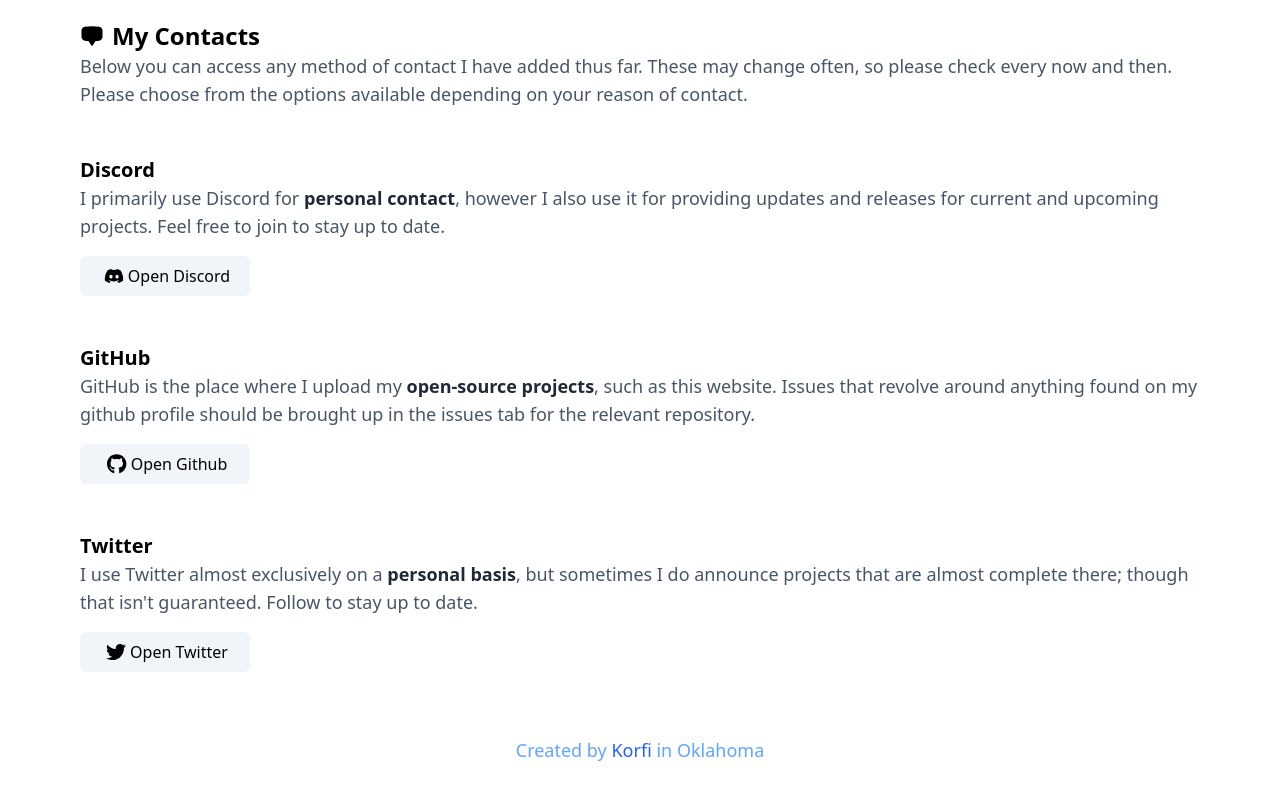
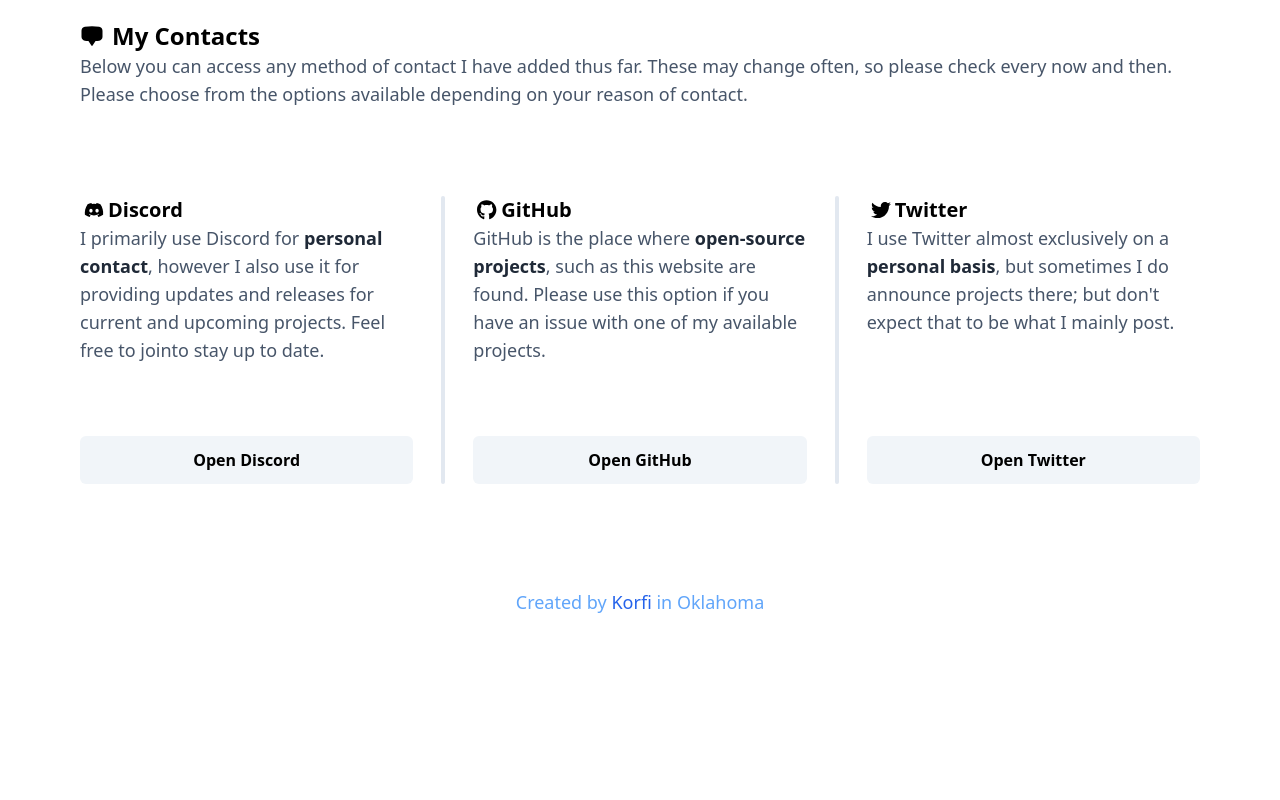
Before and after one commit to Korfi8267/Interstate, a Vue app: page / in a window 1280 px wide. Shown: the part 824-1624 px from the top of the page. After the commit the page ends 1488 px from the top, so only its background shows below. Built offline with nearby package versions, Linux system fonts and the light colour scheme.

Commit message:
redesign contact options/info

```diff
--- a/src/views/Home.vue
+++ b/src/views/Home.vue
@@ -80,65 +80,72 @@
     </div>
 </div>
 
-<div class="flex flex-row items-center justify-center px-7 md:px-20">
-  <div class="flex-grow max-w-[1230px] text-xl font-semibold text-black dark:text-white">Discord</div>
-</div>
-<div class="flex flex-row px-7 md:px-20 justify-center">
-  <div class="flex-grow max-w-[1230px] text-lg font-medium text-slate-600 dark:text-slate-400 mb-4">
-      I primarily use Discord for <a class="font-semibold text-gray-800 dark:text-slate-300">personal contact</a>,
-      however I also use it for providing updates and releases for current and upcoming projects. Feel free to join
-      to stay up to date.
-    </div>
-</div>
-
-<div class="flex flex-row items-center justify-center px-7 md:px-20 mb-12">
-  <div class="flex-grow max-w-[1230px]">
-  <a href="https://discord.gg/WXcdtQK" type="button" data-mdb-ripple="true" data-mdb-ripple-color="light" class="text-center justify-center w-[170px] h-10 transition ease-in-out delay-50 hover:scale-105 rounded-md text-black dark:text-white hover:text-blue-400 bg-slate-100 dark:bg-slate-700 hover:bg-slate-200 dark:hover:bg-slate-600 items-center flex">
-    <svg xmlns="http://www.w3.org/2000/svg" viewBox="0 0 640 512" class="w-5 h-5 mx-1">
+<div class="flex justify-center mb-12 px-7 md:px-20">
+  <div class="w-[1230px] items-center flex-row flex-nowrap flex snap-mandatory snap-x scroll-smooth rounded-md overflow-x-scroll gap-7">
+    <div class="flex-grow snap-start w-72 h-72 rounded-lg flex flex-col shrink-0">
+      <div class="flex flex-row flex-nowrap items-center">
+        <svg xmlns="http://www.w3.org/2000/svg" viewBox="0 0 640 512" class="w-5 h-5 mx-1 text-black dark:text-white">
         <path fill="currentColor" d="M524.531,69.836a1.5,1.5,0,0,0-.764-.7A485.065,485.065,0,0,0,404.081,32.03a1.816,1.816,0,0,0-1.923.91,337.461,337.461,0,0,0-14.9,30.6,447.848,447.848,0,0,0-134.426,0,309.541,309.541,0,0,0-15.135-30.6,1.89,1.89,0,0,0-1.924-.91A483.689,483.689,0,0,0,116.085,69.137a1.712,1.712,0,0,0-.788.676C39.068,183.651,18.186,294.69,28.43,404.354a2.016,2.016,0,0,0,.765,1.375A487.666,487.666,0,0,0,176.02,479.918a1.9,1.9,0,0,0,2.063-.676A348.2,348.2,0,0,0,208.12,430.4a1.86,1.86,0,0,0-1.019-2.588,321.173,321.173,0,0,1-45.868-21.853,1.885,1.885,0,0,1-.185-3.126c3.082-2.309,6.166-4.711,9.109-7.137a1.819,1.819,0,0,1,1.9-.256c96.229,43.917,200.41,43.917,295.5,0a1.812,1.812,0,0,1,1.924.233c2.944,2.426,6.027,4.851,9.132,7.16a1.884,1.884,0,0,1-.162,3.126,301.407,301.407,0,0,1-45.89,21.83,1.875,1.875,0,0,0-1,2.611,391.055,391.055,0,0,0,30.014,48.815,1.864,1.864,0,0,0,2.063.7A486.048,486.048,0,0,0,610.7,405.729a1.882,1.882,0,0,0,.765-1.352C623.729,277.594,590.933,167.465,524.531,69.836ZM222.491,337.58c-28.972,0-52.844-26.587-52.844-59.239S193.056,219.1,222.491,219.1c29.665,0,53.306,26.82,52.843,59.239C275.334,310.993,251.924,337.58,222.491,337.58Zm195.38,0c-28.971,0-52.843-26.587-52.843-59.239S388.437,219.1,417.871,219.1c29.667,0,53.307,26.82,52.844,59.239C470.715,310.993,447.538,337.58,417.871,337.58Z"/>
         </svg>
-    <div class="font-semibold sm:font-medium">Open Discord</div>
+        <div class="align-left text-xl font-semibold text-black dark:text-white">Discord</div>
+      </div>
+      <div class="text-lg font-medium text-slate-600 dark:text-slate-400 mb-4">
+        I primarily use Discord for <a class="font-semibold text-gray-800 dark:text-slate-300">personal contact</a>, however I
+        also use it for providing updates and releases for current and upcoming projects. Feel free to jointo stay up to date.
+      </div>
+      <div class="flex-grow"></div>
+      <div class="flex items-center">
+        <a href="https://discord.gg/WXcdtQK" type="button" data-mdb-ripple="true" data-mdb-ripple-color="light" class="w-full text-center justify-center transition ease-in-out delay-50 hover:scale-105 rounded-md hover:bg-blue-400 dark:hover:bg-blue-600 bg-slate-100 dark:bg-slate-700 items-center flex">
+        <div class="w-full transition ease-in-out delay-50 p-3 text-cener text-black dark:text-white hover:text-white font-semibold">Open Discord</div>
         </a>
       </div>
     </div>
 
-<div class="flex flex-row items-center justify-center px-7 md:px-20">
-  <div class="flex-grow max-w-[1230px] text-xl font-semibold text-black dark:text-white">GitHub</div>
+    <div class="flex">
+      <hr class="flex-grow w-1 h-72 mx-auto bg-slate-200 border-0 rounded my-10 dark:bg-slate-700">
     </div>
-<div class="flex flex-row px-7 md:px-20 justify-center">
-  <div class="flex-grow max-w-[1230px] text-lg font-medium text-slate-600 dark:text-slate-400 mb-4">
-      GitHub is the place where I upload my <a class="font-semibold text-gray-800 dark:text-slate-300">open-source projects</a>,
-      such as this website. Issues that revolve around anything found on my github profile should be brought up in the issues tab for the relevant repository.
-    </div>
-</div>
-<div class="flex flex-row items-center justify-center px-7 md:px-20 mb-12">
-  <div class="flex-grow max-w-[1230px]">
-    <a href="https://github.com/Korfi8267" type="button" data-mdb-ripple="true" data-mdb-ripple-color="light" class="w-[170px] h-10 text-center justify-center transition ease-in-out delay-50 hover:scale-105 rounded-md text-black dark:text-white hover:text-slate-700 dark:hover:text-slate-400 bg-slate-100 dark:bg-slate-700 hover:bg-slate-200 dark:hover:bg-slate-600 items-center flex">
-  <svg xmlns="http://www.w3.org/2000/svg" viewBox="0 0 512 512" class="w-5 h-5 mx-1">
+
+    <div class="flex-grow snap-center w-72 h-72 rounded-lg flex flex-col shrink-0">
+      <div class="flex flex-row flex-nowrap items-center">
+        <svg xmlns="http://www.w3.org/2000/svg" viewBox="0 0 512 512" class="w-5 h-5 mx-1 text-black dark:text-white">
     <path fill="currentColor" d="M165.9 397.4c0 2-2.3 3.6-5.2 3.6-3.3.3-5.6-1.3-5.6-3.6 0-2 2.3-3.6 5.2-3.6 3-.3 5.6 1.3 5.6 3.6zm-31.1-4.5c-.7 2 1.3 4.3 4.3 4.9 2.6 1 5.6 0 6.2-2s-1.3-4.3-4.3-5.2c-2.6-.7-5.5.3-6.2 2.3zm44.2-1.7c-2.9.7-4.9 2.6-4.6 4.9.3 2 2.9 3.3 5.9 2.6 2.9-.7 4.9-2.6 4.6-4.6-.3-1.9-3-3.2-5.9-2.9zM244.8 8C106.1 8 0 113.3 0 252c0 110.9 69.8 205.8 169.5 239.2 12.8 2.3 17.3-5.6 17.3-12.1 0-6.2-.3-40.4-.3-61.4 0 0-70 15-84.7-29.8 0 0-11.4-29.1-27.8-36.6 0 0-22.9-15.7 1.6-15.4 0 0 24.9 2 38.6 25.8 21.9 38.6 58.6 27.5 72.9 20.9 2.3-16 8.8-27.1 16-33.7-55.9-6.2-112.3-14.3-112.3-110.5 0-27.5 7.6-41.3 23.6-58.9-2.6-6.5-11.1-33.3 2.6-67.9 20.9-6.5 69 27 69 27 20-5.6 41.5-8.5 62.8-8.5s42.8 2.9 62.8 8.5c0 0 48.1-33.6 69-27 13.7 34.7 5.2 61.4 2.6 67.9 16 17.7 25.8 31.5 25.8 58.9 0 96.5-58.9 104.2-114.8 110.5 9.2 7.9 17 22.9 17 46.4 0 33.7-.3 75.4-.3 83.6 0 6.5 4.6 14.4 17.3 12.1C428.2 457.8 496 362.9 496 252 496 113.3 383.5 8 244.8 8zM97.2 352.9c-1.3 1-1 3.3.7 5.2 1.6 1.6 3.9 2.3 5.2 1 1.3-1 1-3.3-.7-5.2-1.6-1.6-3.9-2.3-5.2-1zm-10.8-8.1c-.7 1.3.3 2.9 2.3 3.9 1.6 1 3.6.7 4.3-.7.7-1.3-.3-2.9-2.3-3.9-2-.6-3.6-.3-4.3.7zm32.4 35.6c-1.6 1.3-1 4.3 1.3 6.2 2.3 2.3 5.2 2.6 6.5 1 1.3-1.3.7-4.3-1.3-6.2-2.2-2.3-5.2-2.6-6.5-1zm-11.4-14.7c-1.6 1-1.6 3.6 0 5.9 1.6 2.3 4.3 3.3 5.6 2.3 1.6-1.3 1.6-3.9 0-6.2-1.4-2.3-4-3.3-5.6-2z"/>
   </svg>
-  <div class="font-semibold sm:font-medium">Open Github</div>
+        <div class="align-left text-xl font-semibold text-black dark:text-white">GitHub</div>
+      </div>
+      <div class="text-lg font-medium text-slate-600 dark:text-slate-400 mb-4">
+        GitHub is the place where <a class="font-semibold text-gray-800 dark:text-slate-300">open-source projects</a>,
+        such as this website are found. Please use this option if you have an issue with one of my available projects.
+      </div>
+      <div class="flex-grow"></div>
+      <div class="flex items-center">
+        <a href="https://github.com/Korfi8267" type="button" data-mdb-ripple="true" data-mdb-ripple-color="light" class="w-full text-center justify-center transition ease-in-out delay-50 hover:scale-105 rounded-md hover:bg-blue-400 dark:hover:bg-blue-600 bg-slate-100 dark:bg-slate-700 items-center flex">
+        <div class="w-full transition ease-in-out delay-50 p-3 text-cener text-black dark:text-white hover:text-white font-semibold">Open GitHub</div>
         </a>
       </div>
     </div>
-    <div class="flex flex-row items-center justify-center px-7 md:px-20">
-  <div class="flex-grow max-w-[1230px] text-xl font-semibold text-black dark:text-white">Twitter</div>
+
+    <div class="flex">
+      <hr class="flex-grow w-1 h-72 mx-auto bg-slate-200 border-0 rounded my-10 dark:bg-slate-700">
     </div>
-<div class="flex flex-row px-7 md:px-20 justify-center">
-  <div class="flex-grow max-w-[1230px] text-lg font-medium text-slate-600 dark:text-slate-400 mb-4">
+
+<div class="flex-grow snap-end w-72 h-72 rounded-lg flex flex-col shrink-0">
+      <div class="flex flex-row flex-nowrap items-center">
+        <svg xmlns="http://www.w3.org/2000/svg" viewBox="0 0 512 512" class="w-5 h-5 mx-1 text-black dark:text-white">
+      <path fill="currentColor" d="M459.37 151.716c.325 4.548.325 9.097.325 13.645 0 138.72-105.583 298.558-298.558 298.558-59.452 0-114.68-17.219-161.137-47.106 8.447.974 16.568 1.299 25.34 1.299 49.055 0 94.213-16.568 130.274-44.832-46.132-.975-84.792-31.188-98.112-72.772 6.498.974 12.995 1.624 19.818 1.624 9.421 0 18.843-1.3 27.614-3.573-48.081-9.747-84.143-51.98-84.143-102.985v-1.299c13.969 7.797 30.214 12.67 47.431 13.319-28.264-18.843-46.781-51.005-46.781-87.391 0-19.492 5.197-37.36 14.294-52.954 51.655 63.675 129.3 105.258 216.365 109.807-1.624-7.797-2.599-15.918-2.599-24.04 0-57.828 46.782-104.934 104.934-104.934 30.213 0 57.502 12.67 76.67 33.137 23.715-4.548 46.456-13.32 66.599-25.34-7.798 24.366-24.366 44.833-46.132 57.827 21.117-2.273 41.584-8.122 60.426-16.243-14.292 20.791-32.161 39.308-52.628 54.253z"/>
+    </svg>
+        <div class="align-left text-xl font-semibold text-black dark:text-white">Twitter</div>
+      </div>
+      <div class="text-lg font-medium text-slate-600 dark:text-slate-400 mb-4">
         I use Twitter almost exclusively on a <a class="font-semibold text-gray-800 dark:text-slate-300">personal basis</a>,
-      but sometimes I do announce projects that are almost complete there; though that isn't guaranteed. Follow to stay up to date.
+      but sometimes I do announce projects there; but don't expect that to be what I mainly post.
+      </div>
+      <div class="flex-grow"></div>
+      <div class="flex items-center">
+        <a href="https://twitter.com/Korfi8267" type="button" data-mdb-ripple="true" data-mdb-ripple-color="light" class="w-full text-center justify-center transition ease-in-out delay-50 hover:scale-105 rounded-md hover:bg-blue-400 dark:hover:bg-blue-600 bg-slate-100 dark:bg-slate-700 items-center flex">
+        <div class="w-full transition ease-in-out delay-50 p-3 text-cener text-black dark:text-white hover:text-white font-semibold">Open Twitter</div>
+        </a>
       </div>
     </div>
-
-<div class="flex flex-row items-center justify-center px-7 md:px-20">
-  <div class="flex-grow max-w-[1230px]">
-    <a href="https://twitter.com/Korfi8267" type="button" data-mdb-ripple="true" data-mdb-ripple-color="light" class="w-[170px] h-10 text-center justify-center transition ease-in-out delay-50 hover:scale-105 rounded-md text-black dark:text-white hover:text-blue-500 bg-slate-100 dark:bg-slate-700 hover:bg-slate-200 dark:hover:bg-slate-600 items-center flex">
-    <svg xmlns="http://www.w3.org/2000/svg" viewBox="0 0 512 512" class="w-5 h-5 mx-1">
-      <path fill="currentColor" d="M459.37 151.716c.325 4.548.325 9.097.325 13.645 0 138.72-105.583 298.558-298.558 298.558-59.452 0-114.68-17.219-161.137-47.106 8.447.974 16.568 1.299 25.34 1.299 49.055 0 94.213-16.568 130.274-44.832-46.132-.975-84.792-31.188-98.112-72.772 6.498.974 12.995 1.624 19.818 1.624 9.421 0 18.843-1.3 27.614-3.573-48.081-9.747-84.143-51.98-84.143-102.985v-1.299c13.969 7.797 30.214 12.67 47.431 13.319-28.264-18.843-46.781-51.005-46.781-87.391 0-19.492 5.197-37.36 14.294-52.954 51.655 63.675 129.3 105.258 216.365 109.807-1.624-7.797-2.599-15.918-2.599-24.04 0-57.828 46.782-104.934 104.934-104.934 30.213 0 57.502 12.67 76.67 33.137 23.715-4.548 46.456-13.32 66.599-25.34-7.798 24.366-24.366 44.833-46.132 57.827 21.117-2.273 41.584-8.122 60.426-16.243-14.292 20.791-32.161 39.308-52.628 54.253z"/>
-    </svg>
-    <div class="font-semibold sm:font-medium">Open Twitter</div>
-    </a>
   </div>
 </div>
 <div class="my-16"/>
```
Lines whose indentation alone changed are shown as unchanged.
